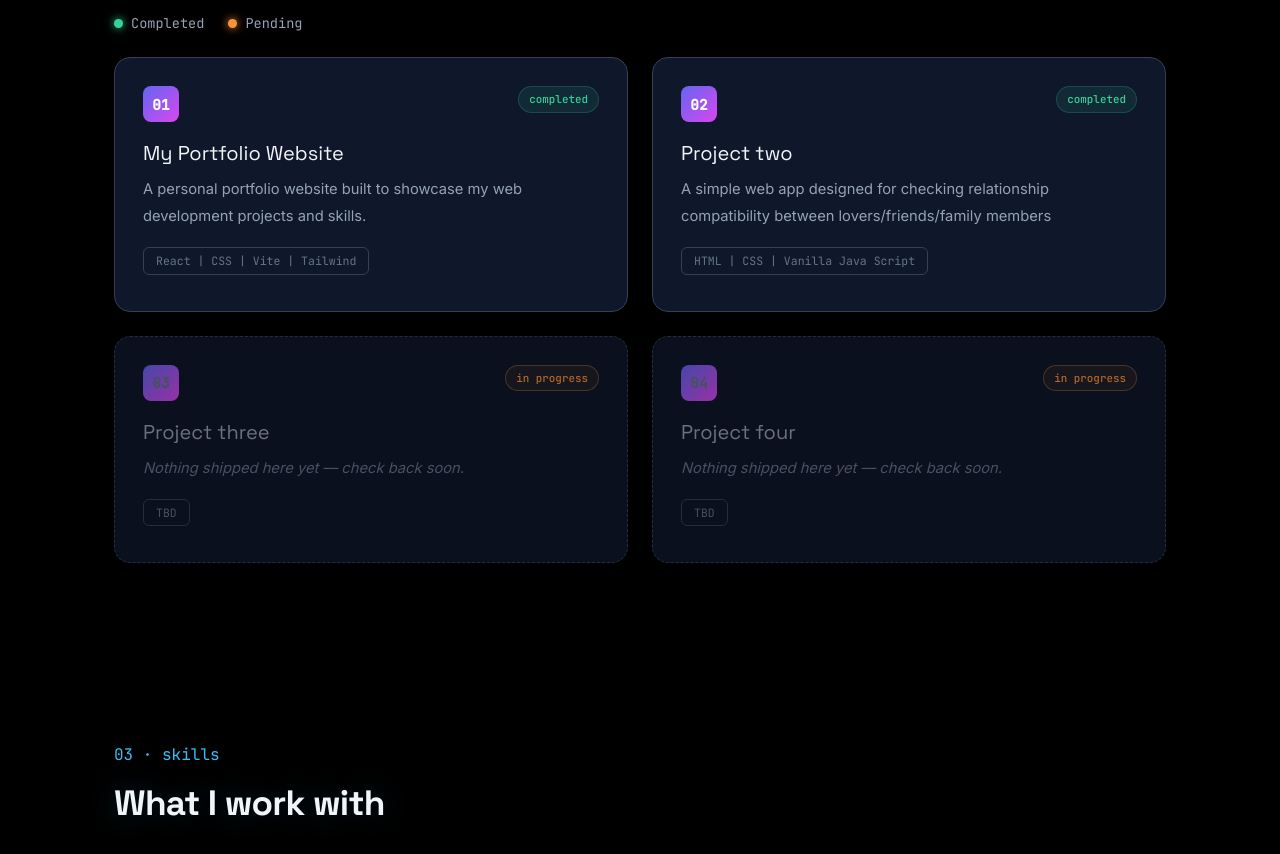
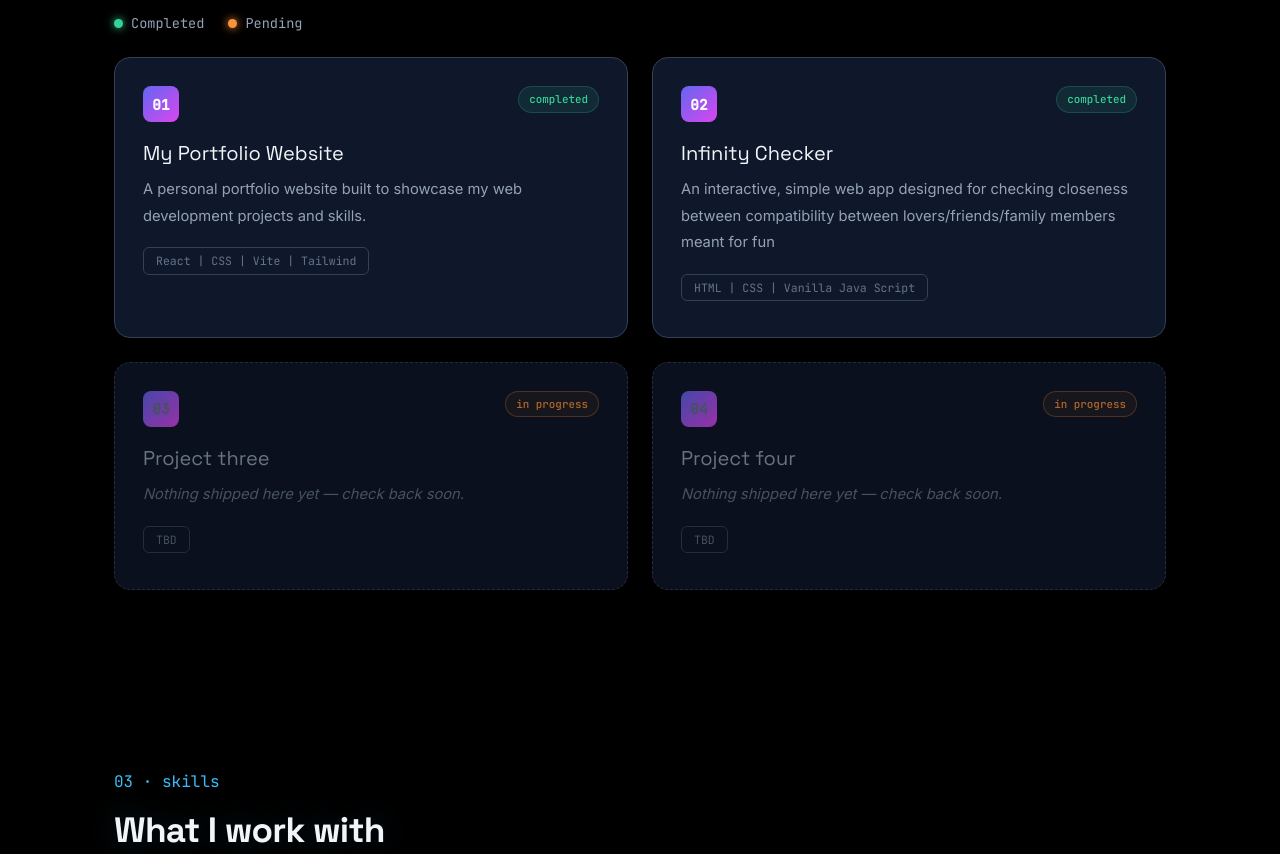
Before and after one commit to dakreath/Portfolio, a React (Vite) app: page / in a window 1280 px wide. Shown: the part 1740-2594 px from the top of the page. Built offline with nearby package versions, Linux system fonts and the light colour scheme.

Commit message:
update all

```diff
--- a/src/components/Projects.jsx
+++ b/src/components/Projects.jsx
@@ -10,8 +10,8 @@ const projects = [
     link: 'https://github.com/dakreath'
     },
   { id: '02',
-    title: 'Project two',
-    description: 'A simple web app designed for checking relationship compatibility between lovers/friends/family members',
+    title: 'Infinity Checker',
+    description: 'An interactive, simple web app designed for checking closeness between compatibility between lovers/friends/family members meant for fun',
     stack: 'HTML | CSS | Vanilla Java Script',
     pending: false,
     complete: true,
```
